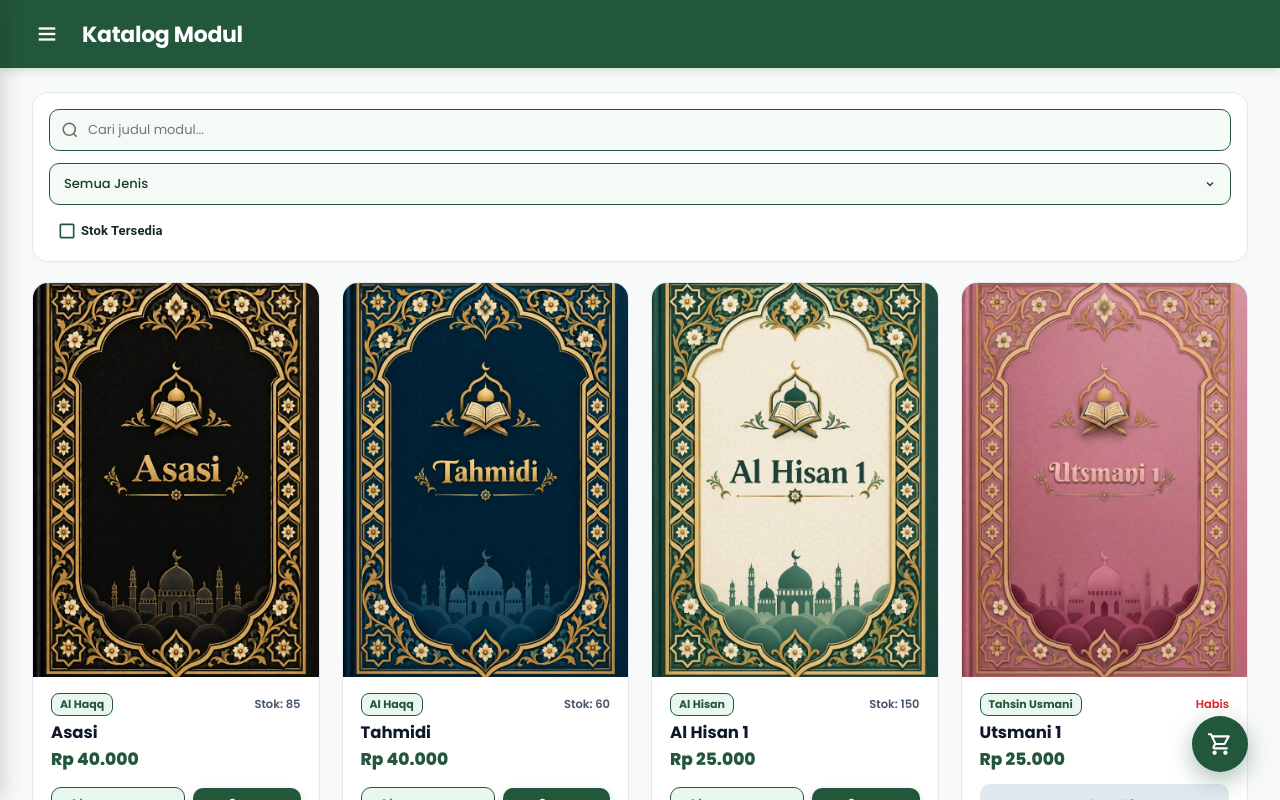
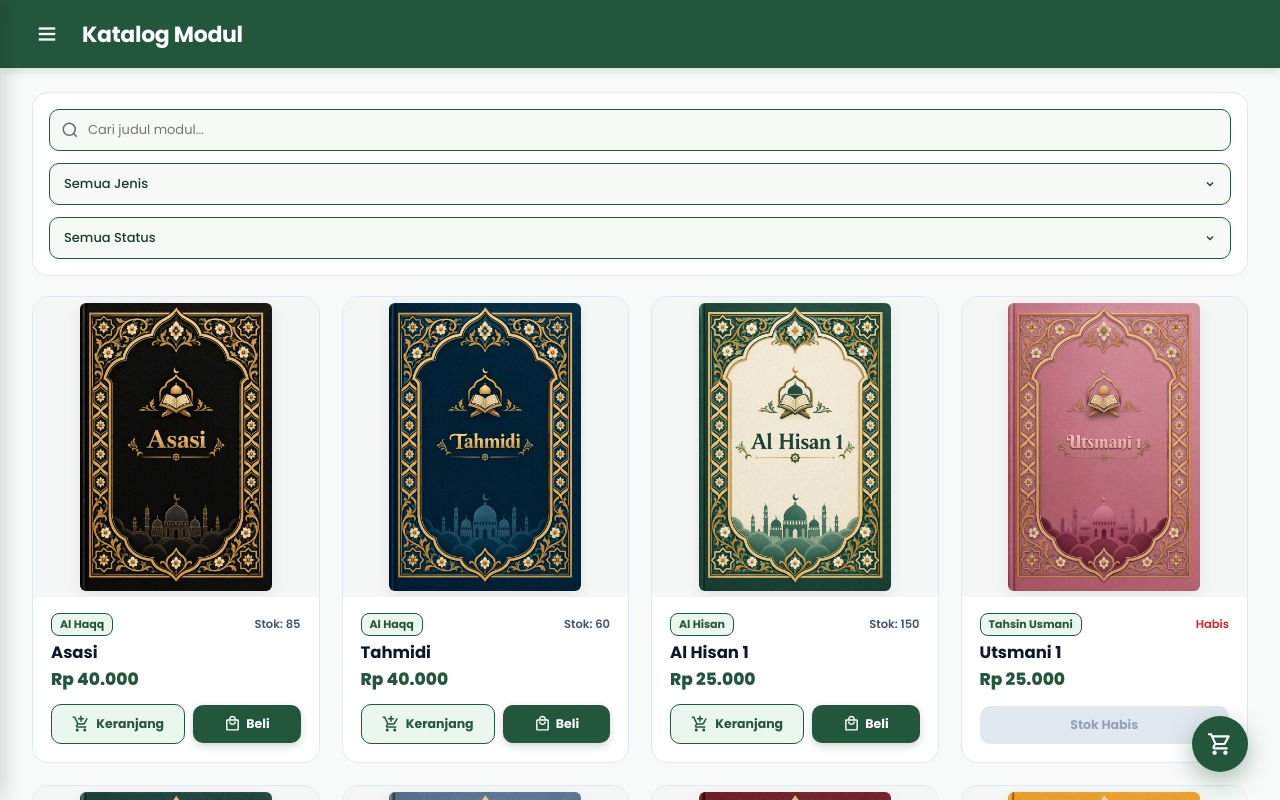
Before and after one commit to yohanaabigaill/Inventory-Pembelajaran, a React (Vite) app: page /katalog-modul in a window 1280 px wide. Shown: the top 800 px of the page. Built offline with nearby package versions, Linux system fonts and the light colour scheme.

Commit message:
memperbaiki ukuran cover modul dan dropdown stok di halaman katalog

```diff
--- a/src/App.jsx
+++ b/src/App.jsx
@@ -32,7 +32,6 @@ function App() {
         <Route path="/status-pengiriman" element={<StatusPengiriman />} />
         <Route path="/laporan-stok" element={<LaporanStok />} />
         <Route path="/katalog-modul" element={<KatalogModul />} />
-        <Route path="/katalog" element={<KatalogModul />} />
         <Route path="/keranjang" element={<Keranjang />} />
         <Route path="/pesanan" element={<PesananSaya />} />
         <Route path="/profil" element={<Profile />} />
--- a/src/pages/peserta/KatalogModul.jsx
+++ b/src/pages/peserta/KatalogModul.jsx
@@ -19,7 +19,6 @@ import CheckCircleOutlinedIcon from '@mui/icons-material/CheckCircleOutlined';
 import AddShoppingCartOutlinedIcon from '@mui/icons-material/AddShoppingCartOutlined';
 import ShoppingCartOutlinedIcon from '@mui/icons-material/ShoppingCartOutlined';
 import LocalMallOutlinedIcon from '@mui/icons-material/LocalMallOutlined';
-import { Checkbox, FormControlLabel, Typography } from '@mui/material';
 
 // Custom Dropdown
 function CustomDropdown({
@@ -157,6 +156,13 @@ const KATEGORI_OPTIONS = [
   'Al Quran'
 ];
 
+// Filter status stok
+const STATUS_STOK_OPTIONS = [
+  'Semua Status',
+  'Tersedia',
+  'Tidak Tersedia'
+];
+
 // Data Modul
 const INITIAL_MODULS = [
   {
@@ -230,7 +236,7 @@ export default function KatalogModul() {
   const [isMobileSidebarOpen, setIsMobileSidebarOpen] = useState(false);
   const [searchTerm, setSearchTerm] = useState('');
   const [selectedKategori, setSelectedKategori] = useState('Semua Jenis');
-  const [onlyAvailableStock, setOnlyAvailableStock] = useState(false);
+  const [selectedStatusStok, setSelectedStatusStok] = useState('Semua Status');
 
   // Cart State
   const [cartItems, setCartItems] = useState(() => {
@@ -264,11 +270,14 @@ export default function KatalogModul() {
     }
   }, [cartItems]);
 
-  // Filter modul berdasarkan pencarian, kategori, dan stok tersedia
+  // Filter modul berdasarkan pencarian, kategori, dan status stok
   const filteredModuls = INITIAL_MODULS.filter((item) => {
     const matchSearch = item.nama.toLowerCase().includes(searchTerm.toLowerCase());
     const matchKategori = selectedKategori === 'Semua Jenis' || item.kategori === selectedKategori;
-    const matchStock = !onlyAvailableStock || item.stok > 0;
+    const matchStock =
+      selectedStatusStok === 'Semua Status' ||
+      (selectedStatusStok === 'Tersedia' && item.stok > 0) ||
+      (selectedStatusStok === 'Tidak Tersedia' && item.stok === 0);
     return matchSearch && matchKategori && matchStock;
   });
 
@@ -372,28 +381,15 @@ export default function KatalogModul() {
                 arrowColor="#1a3e2b"
               />
 
-              {/* Checkbox Stok Tersedia */}
-              <FormControlLabel
-                control={
-                  <Checkbox
-                    size="small"
-                    checked={onlyAvailableStock}
-                    onChange={(e) => setOnlyAvailableStock(e.target.checked)}
-                    sx={{
-                      color: '#23573c',
-                      '&.Mui-checked': { color: '#23573c' },
-                      padding: '4px'
-                    }}
-                  />
-                }
-                label={
-                  <Typography
-                    sx={{ color: '#162a20', fontSize: '13px', fontWeight: 600, userSelect: 'none' }}
-                  >
-                    Stok Tersedia
-                  </Typography>
-                }
-                sx={{ ml: { xs: 0, sm: 0.5 }, mr: 0, userSelect: 'none' }}
+              {/* Dropdown Status Stok */}
+              <CustomDropdown
+                value={selectedStatusStok}
+                onChange={(val) => setSelectedStatusStok(val)}
+                options={STATUS_STOK_OPTIONS}
+                className="select-wrapper-responsive"
+                style={{ width: '160px' }}
+                selectStyle={styles.customSelect}
+                arrowColor="#1a3e2b"
               />
             </div>
           </div>
@@ -618,19 +614,23 @@ const styles = {
   coverWrapper: {
     position: 'relative',
     width: '100%',
-    aspectRatio: '1 / 1.38',
-    backgroundColor: '#f1f5f9',
+    height: '300px',
+    backgroundColor: '#f4f7f5',
     overflow: 'hidden',
     display: 'flex',
     alignItems: 'center',
     justifyContent: 'center',
-    padding: 0,
+    padding: '6px 8px',
     boxSizing: 'border-box'
   },
   coverImage: {
-    width: '100%',
+    maxWidth: '100%',
+    maxHeight: '100%',
+    width: 'auto',
     height: '100%',
-    objectFit: 'cover',
+    objectFit: 'contain',
+    borderRadius: '6px',
+    boxShadow: '0 4px 14px rgba(0, 0, 0, 0.08)',
     display: 'block',
     transition: 'transform 0.35s ease'
   },
@@ -695,7 +695,9 @@ const styles = {
     fontWeight: '700',
     cursor: 'pointer',
     transition: 'all 0.15s ease',
-    fontFamily: 'inherit'
+    fontFamily: 'inherit',
+    minHeight: '38px',
+    boxSizing: 'border-box'
   },
   btnBeliLangsung: {
     flex: 0.85,
@@ -713,22 +715,26 @@ const styles = {
     cursor: 'pointer',
     transition: 'all 0.15s ease',
     boxShadow: '0 3px 8px rgba(35, 87, 60, 0.22)',
-    fontFamily: 'inherit'
+    fontFamily: 'inherit',
+    minHeight: '38px',
+    boxSizing: 'border-box'
   },
   btnStokHabis: {
     display: 'flex',
     alignItems: 'center',
     justifyContent: 'center',
-    padding: '11px 16px',
+    padding: '10px 12px',
     borderRadius: '10px',
     border: 'none',
     backgroundColor: '#e2e8f0',
     color: '#94a3b8',
-    fontSize: '14px',
+    fontSize: '12.5px',
     fontWeight: '700',
     marginTop: 'auto',
     cursor: 'not-allowed',
-    fontFamily: 'inherit'
+    fontFamily: 'inherit',
+    minHeight: '38px',
+    boxSizing: 'border-box'
   },
   emptyContainer: {
     gridColumn: '1 / -1',
```
